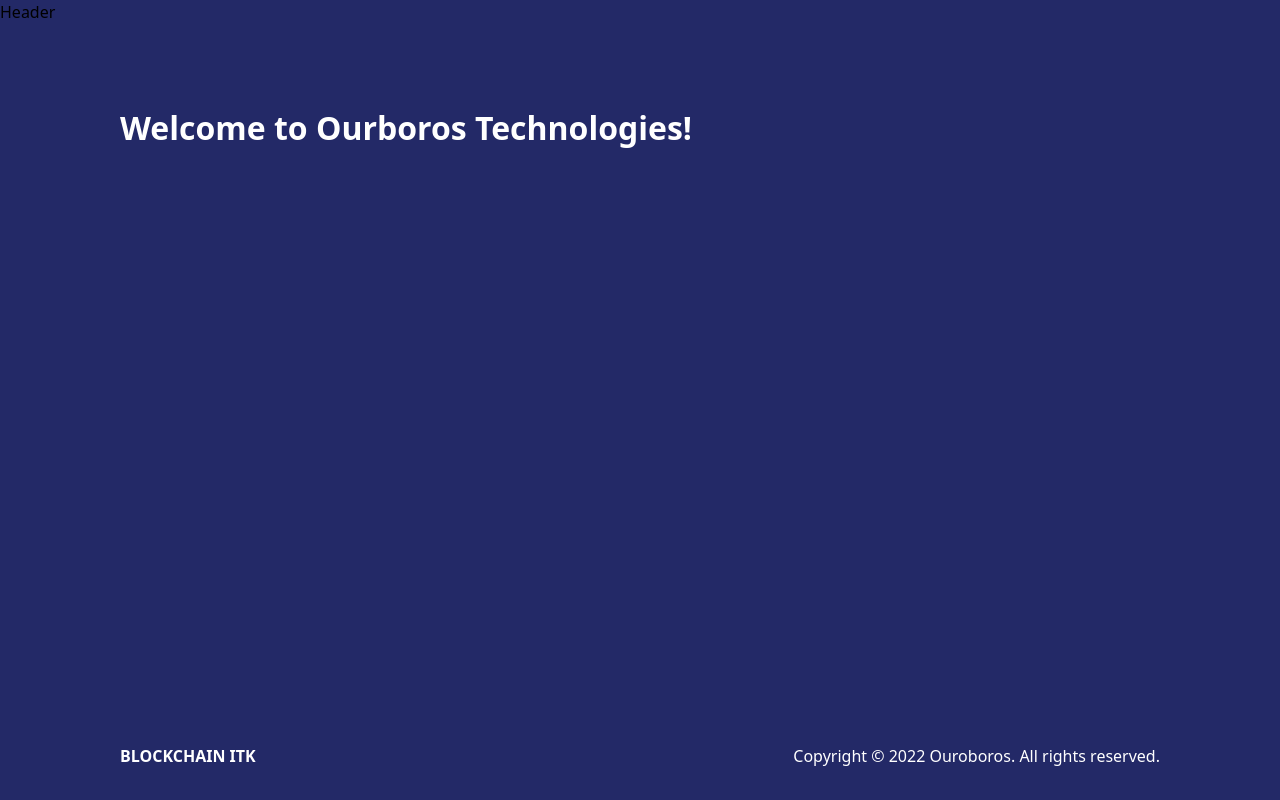
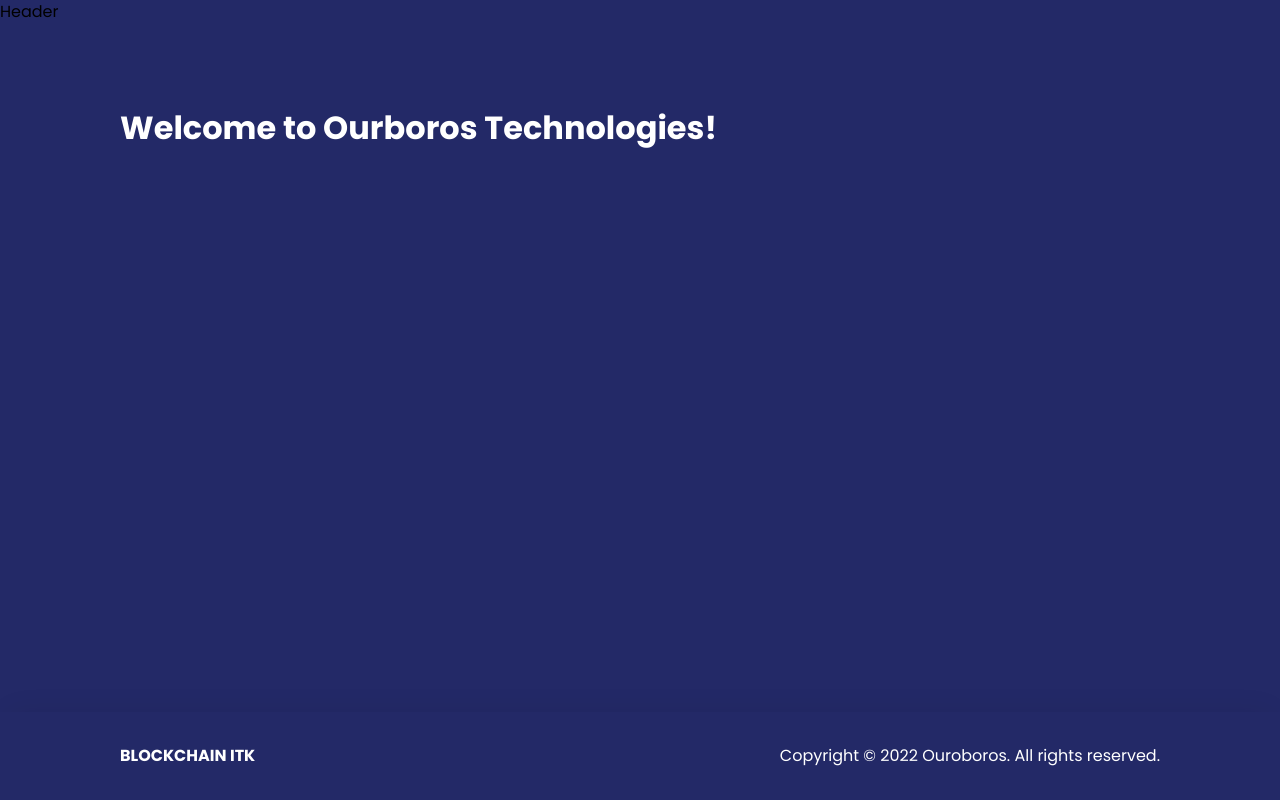
Before and after one commit to Ouroboros-Technology-ITK/ouroboros-tech-website, a Next.js app: page / in a window 1280 px wide. Built offline with nearby package versions, Linux system fonts and the light colour scheme.

Commit message:
feat: add new extend values and fix typo
Add a new boxShadow property and value, then fix typo on poppins property fontFamily object

```diff
--- a/tailwind.config.js
+++ b/tailwind.config.js
@@ -12,8 +12,11 @@ module.exports = {
         "primary-active": "#4EC9D0",
         "primary-hover": "#353FA4",
       },
+      boxShadow: {
+        "top-footer": "0px -5px 32px -10px rgba(0,0,0,0.1)",
+      },
       fontFamily: {
-        poppins: "Poppins', sans-serif",
+        poppins: "'Poppins', sans-serif",
       },
       fontSize: {
         "s-medium": [
```
